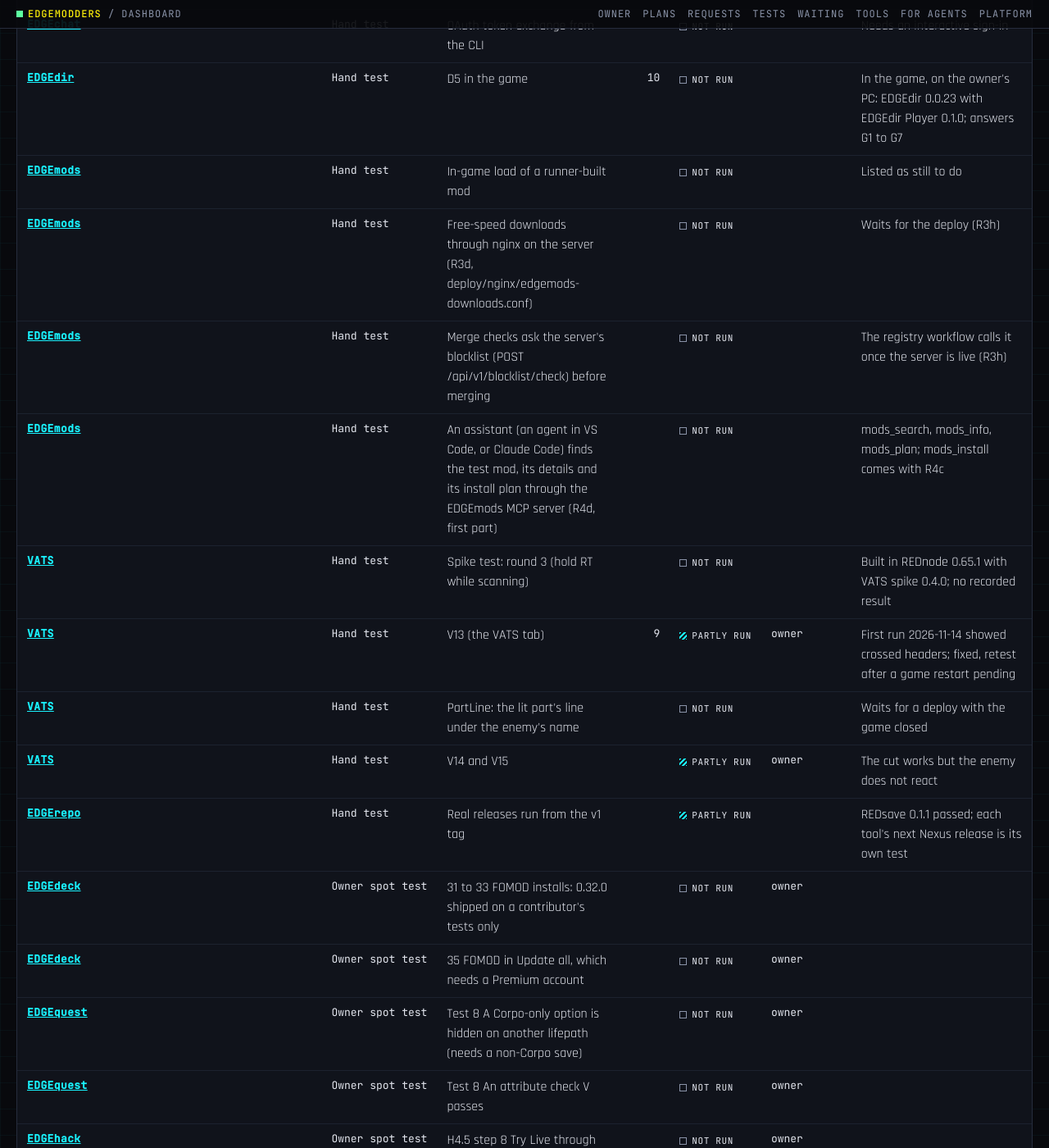
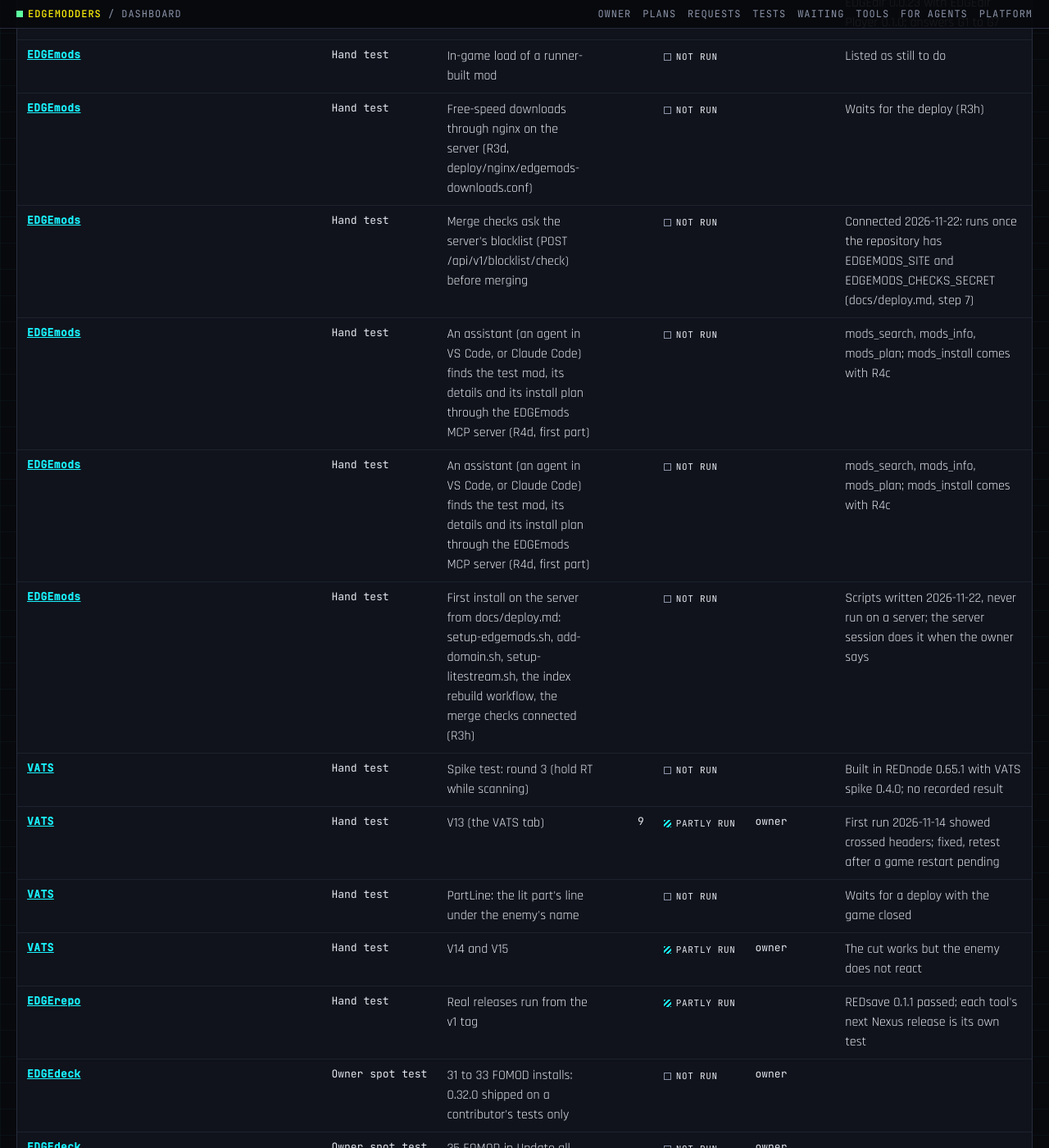
Before and after one commit to Edgemodders/EDGEweb, a Jekyll site: the page docs/dashboard.html, which Jekyll copies as it is, in a window 1280 px wide and 1400 px high, scrolled down 11960 px. Shown: the whole window at 82% size. Built offline with Jekyll 4.4.1, drawn with Linux system fonts in a browser that asks for light colours; some of the changed text lies outside the part shown.

Commit message:
Dashboard: EDGEmods R3h (deploy) in progress, its first install not run
Co-Authored-By: Claude Opus 5.5 <noreply@anthropic.com>

```diff
--- a/docs/assets/dashboard/status.js
+++ b/docs/assets/dashboard/status.js
@@ -3588,7 +3588,7 @@ window.EDGE_STATUS ={
      {
       "id": "R3h",
       "title": "Deploy",
-      "status": "planned"
+      "status": "in progress"
      },
      {
       "id": "R4a",
@@ -3625,8 +3625,9 @@ window.EDGE_STATUS ={
    "nextRelease": {
     "version": "first release",
     "needs": [
-     "R3d: free-speed downloads through nginx, tested on the server",
-     "R3f to R3h: Stripe, webhooks, deploy",
+     "R3h: the first install on the server (docs/deploy.md), with free-speed downloads through nginx tested there",
+     "Release checks for updates (release-check), so a mod's new releases show",
+     "R3f and R3g: Stripe, webhooks",
      "The owner agrees design draft 0.2 and the format"
     ]
    },
@@ -3671,7 +3672,7 @@ window.EDGE_STATUS ={
      "steps": null,
      "status": "not run",
      "ranBy": null,
-     "note": "The registry workflow calls it once the server is live (R3h)"
+     "note": "Connected 2026-11-22: runs once the repository has EDGEMODS_SITE and EDGEMODS_CHECKS_SECRET (docs/deploy.md, step 7)"
     },
     {
      "name": "Sign in from VS Code with GitHub, Google and email; the status bar shows the username (R4a)",
@@ -3693,6 +3694,20 @@ window.EDGE_STATUS ={
      "status": "not run",
      "ranBy": null,
      "note": "mods_search, mods_info, mods_plan; mods_install comes with R4c"
+    },
+    {
+     "name": "An assistant (an agent in VS Code, or Claude Code) finds the test mod, its details and its install plan through the EDGEmods MCP server (R4d, first part)",
+     "steps": null,
+     "status": "not run",
+     "ranBy": null,
+     "note": "mods_search, mods_info, mods_plan; mods_install comes with R4c"
+    },
+    {
+     "name": "First install on the server from docs/deploy.md: setup-edgemods.sh, add-domain.sh, setup-litestream.sh, the index rebuild workflow, the merge checks connected (R3h)",
+     "steps": null,
+     "status": "not run",
+     "ranBy": null,
+     "note": "Scripts written 2026-11-22, never run on a server; the server session does it when the owner says"
     }
    ],
    "ownerSpotTests": [],
@@ -3716,7 +3731,10 @@ window.EDGE_STATUS ={
    "ownerActions": [
     "Review and agree design draft 0.2 and the edgemods.json format",
     "Decide the subscription price and the free download speed",
-    "Get a legal reading on non-commercial mod licences before launch"
+    "Get a legal reading on non-commercial mod licences before launch",
+    "For the deploy: DNS for edgemods.ai and www, the production Auth0 tenant, the S3 bucket and its policy, the two shared secrets (docs/deploy.md, \"Before you start\")",
+    "Privacy and terms pages for edgemods.ai (Google sign-in needs them)",
+    "Choose where the index rebuild runs: GitHub's runner (built as the default) or the owner's runner"
    ],
    "risks": [
     "No release and no live site yet; the design is still a proposal",
--- a/docs/dashboard.html
+++ b/docs/dashboard.html
@@ -203,7 +203,7 @@ pre.how { background: #05060a; border: 1px solid var(--line); padding: 12px 14px
 </div>
 <div id="tip" role="tooltip"></div>
 
-<script src="assets/dashboard/status.js?v=244"></script>
+<script src="assets/dashboard/status.js?v=245"></script>
 <script>
 (function () {
   var S = window.EDGE_STATUS;
```
